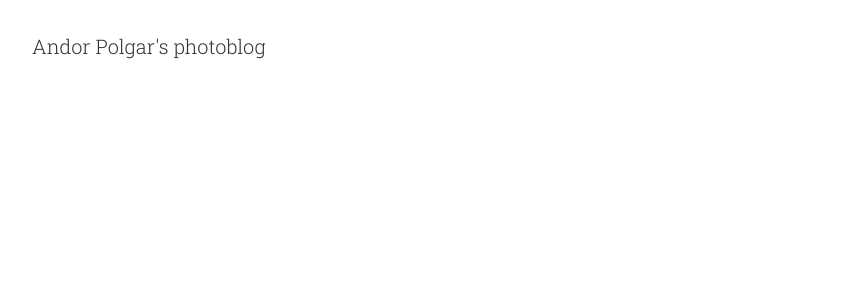
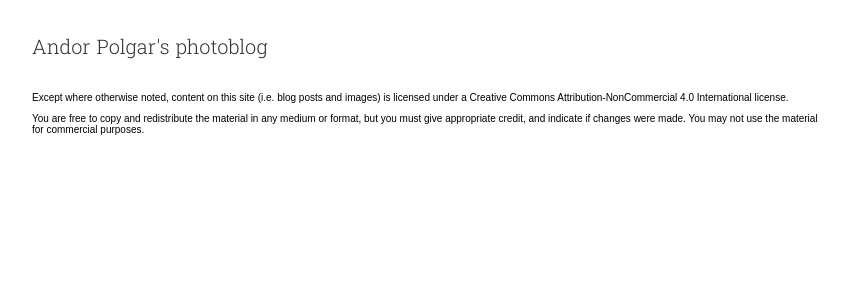
Before and after one commit to andormade/andor.cool, a Jekyll site: the page built from about.html, in a window 1280 px wide. Shown: the top 300 px of the page, without its empty margins (208-1056 px from the left). Built offline with Jekyll 4.4.1, drawn with Linux system fonts in a browser that asks for light colours.

Commit message:
About page + scss refactoring

```diff
--- a/_sass/_config.scss
+++ b/_sass/_config.scss
@@ -12,3 +12,12 @@ $post-title-color: #333333;
 $post-text-color: #333333;
 $post-link-color: #336699;
 $post-link-visited-color: #663399;
+
+.default-font {
+	font-size: 2rem;
+	font-family: $serif-font;
+	font-weight: normal;
+	line-height: 3.2rem;
+	text-decoration: none;
+	word-spacing: 0.1rem;
+}
--- a/_sass/_footer.scss
+++ b/_sass/_footer.scss
@@ -1,7 +1,5 @@
 .pagination {
-	font-family: $serif-font;
-	font-size: 2rem;
-	line-height: 3.2rem;
+	@extend .default-font;
 	padding: $spacing 0;
 
 	&__link {
--- a/_sass/_header.scss
+++ b/_sass/_header.scss
@@ -2,15 +2,11 @@
 	padding: $spacing 0;
 
 	&__title {
+		@extend .default-font;
 		color: $site-title-color;
-		font-family: $serif-font;
-		font-size: 2rem;
-		font-weight: normal;
-		line-height: 3.2rem;
 		margin: 0;
 		max-width: 50rem;
 		padding: 0;
-		text-decoration: none;
 	}
 
 	@media (max-width: $layout-breakpoint) {
--- a/_sass/_post.scss
+++ b/_sass/_post.scss
@@ -1,28 +1,15 @@
 .post {
-	color: $post-text-color;
-	font-size: 2rem;
-	font-family: $serif-font;
-	line-height: 3.2rem;
-	word-spacing: 0.1rem;
+	@extend .default-font;
 
 	&__details {
 		padding: 0 0 $spacing 0;
 	}
 
 	&__title {
+		@extend .default-font;
 		color: $post-title-color;
-		font-size: 2rem;
-		line-height: 3.2rem;
-		font-family: $serif-font;
-		font-weight: normal;
 		margin: 0;
 		padding: $spacing 0 0 0;
-		text-decoration: none;
-	}
-
-	&__date {
-		font-size: 2rem;
-		line-height: 3.2rem;
 	}
 
 	p {
--- a/about.html
+++ b/about.html
@@ -1,3 +1,6 @@
 ---
 layout: default
 ---
+
+<p>Except where otherwise noted, content on this site (i.e. blog posts and images) is licensed under a Creative Commons Attribution-NonCommercial 4.0 International license.</p>
+<p>You are free to copy and redistribute the material in any medium or format, but you must give appropriate credit, and indicate if changes were made. You may not use the material for commercial purposes.</p>
```
Also changed, not shown: _sass/_about.scss (added).
